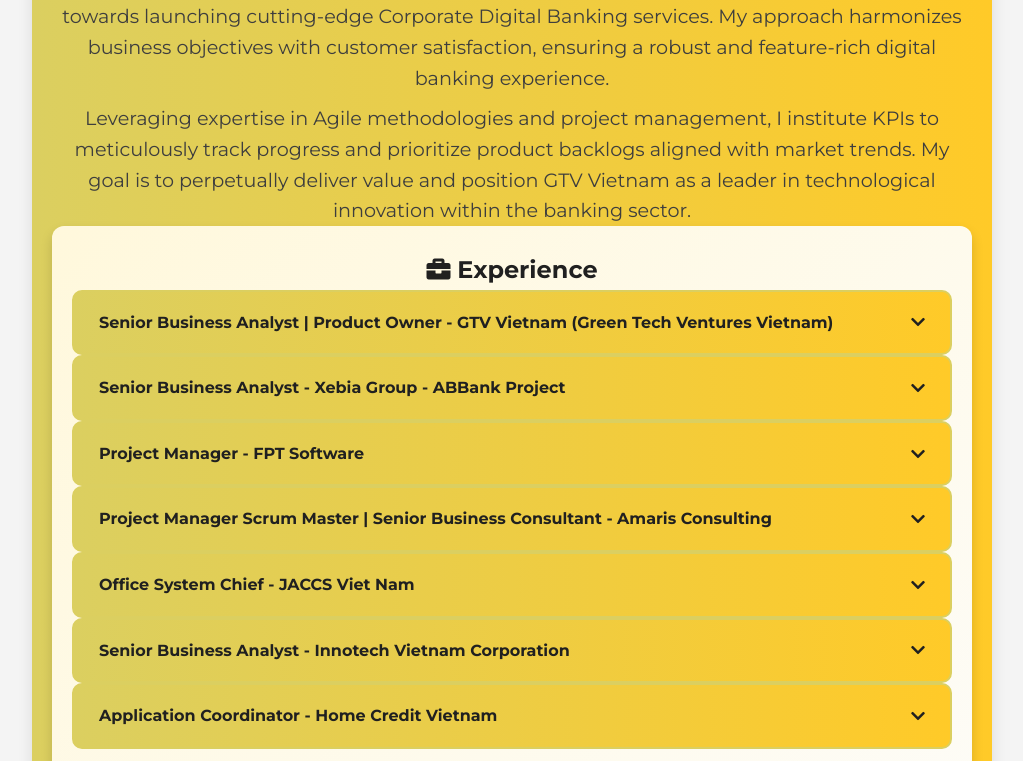
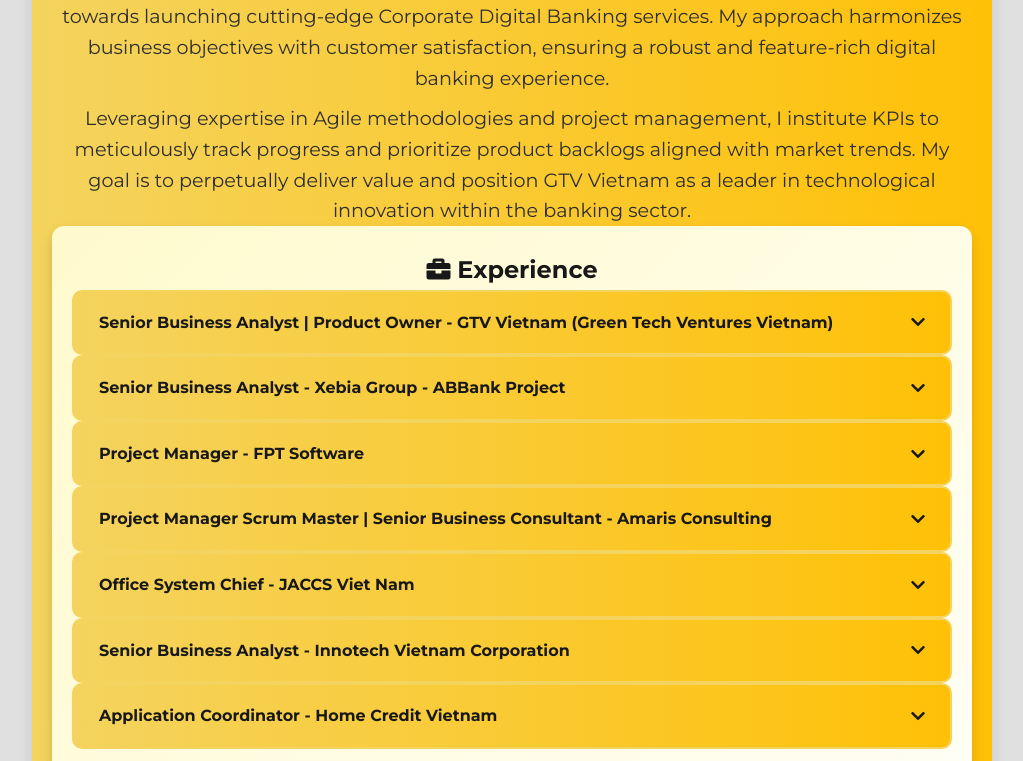
Before and after one commit to taanhluan/JonathanTa, a plain HTML site: page experience.html in a window 1280 px wide. Shown: the part 549-1310 px from the top of the page, without its empty margins (128-1151 px from the left). Drawn offline with Linux system fonts and the light colour scheme.

Commit message:
Update experience.html

```diff
--- a/experience.html
+++ b/experience.html
@@ -16,20 +16,20 @@
     Custom CSS Styles
     ========================= */
     :root {
-      --black: #1b1b1b;
-      --white: #fdfdfd;
-      --gray: #f4f4f4;
-      --yellow: #dbcf60;
-      --dark-gray: #3e3e3e;
-      --light-yellow: #fff8dc;
-      --hover-yellow: #f9e79f;
-      --primary: #202020;
-      --accent: #ffca28;
-      --secondary: #0077cc;
-      --highlight: #ffa500;
-      --muted: #6c757d;
-      --success: #28a745;
-      --error: #dc3545;
+      --black: #121212;            /* Deeper black for stronger contrast */
+--white: #ffffff;            /* Pure white for high readability */
+--gray: #e0e0e0;             /* Softer gray for subtle backgrounds */
+--yellow: #f4d35e;           /* Warmer, more vibrant yellow */
+--dark-gray: #2e2e2e;        /* Richer dark gray for better contrast */
+--light-yellow: #fffacd;     /* Softer light yellow for highlights */
+--hover-yellow: #f9e89f;     /* Slightly brighter hover yellow */
+--primary: #181818;          /* Darker primary for modern feel */
+--accent: #ffc107;           /* Brighter accent for emphasis */
+--secondary: #0088ff;        /* Vibrant blue for secondary elements */
+--highlight: #ff8c00;        /* More dynamic orange highlight */
+--muted: #6b7280;            /* Modern muted color for secondary text */
+--success: #28b745;          /* More vivid green for success messages */
+--error: #e63946;            /* Stronger red for errors */
     }
 
       /* =========================
```
